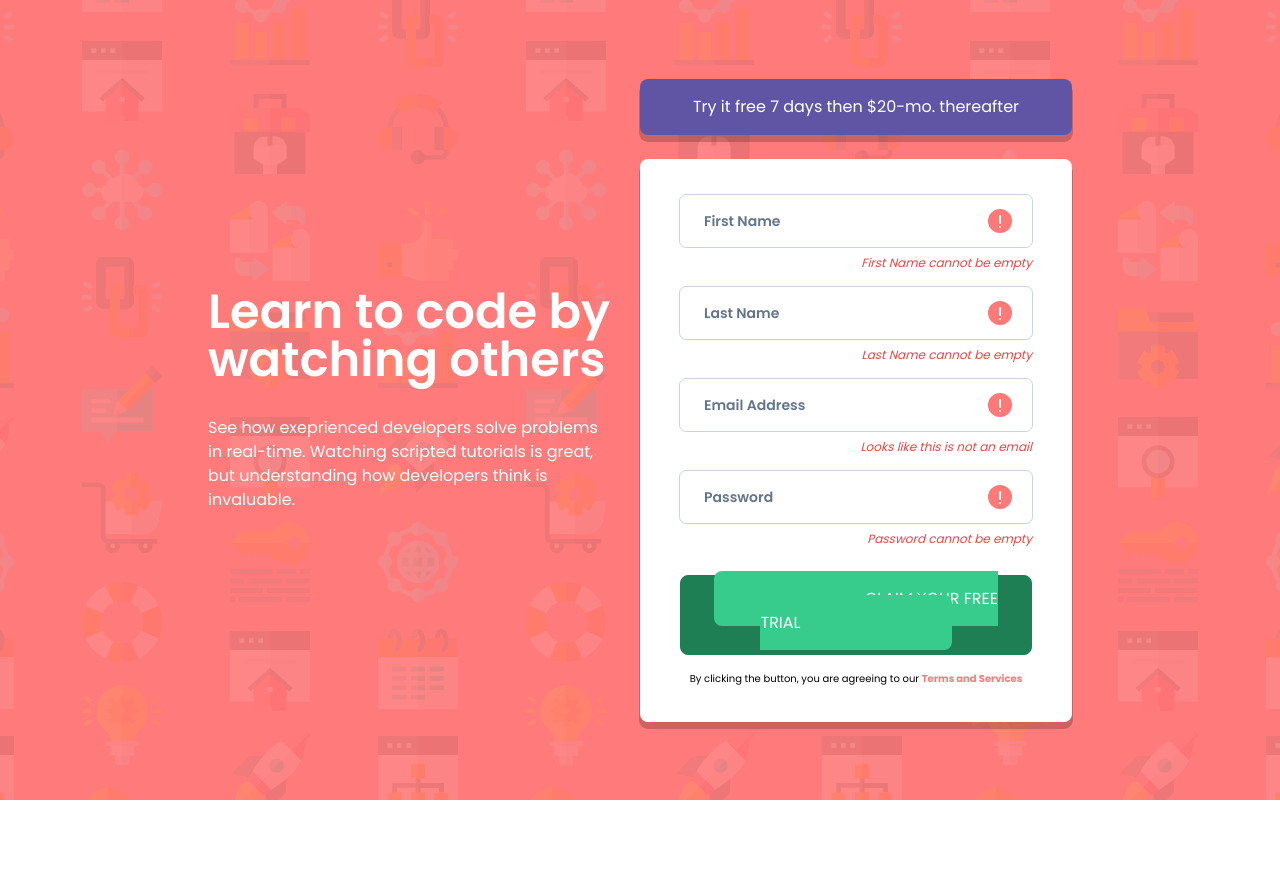
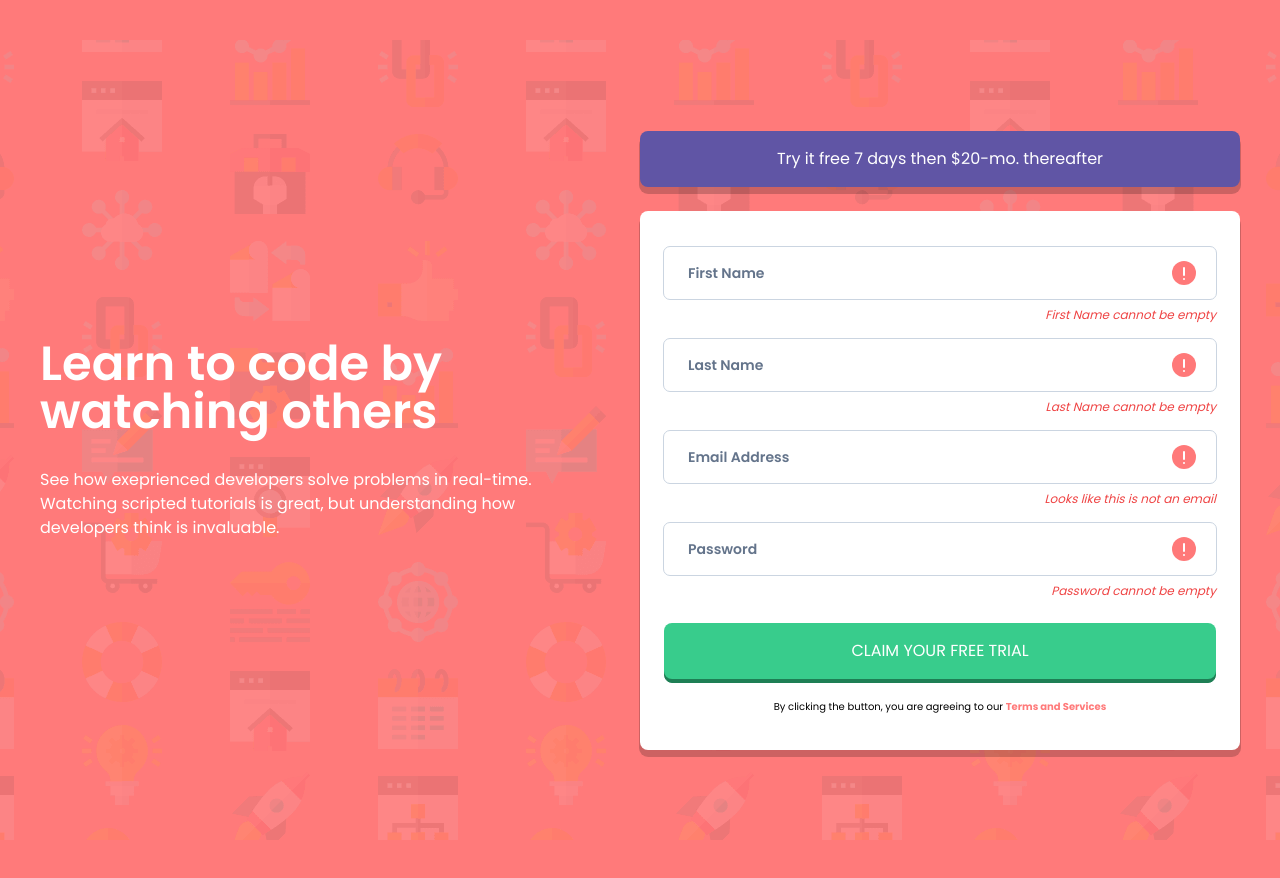
Before and after one commit to Bubblecrown/Sign-up-page, a React (Create React App) app: page / in a window 1280 px wide. Before the commit the page ends 800 px from the top, so only its background shows below. Built offline with nearby package versions, Linux system fonts and the light colour scheme.

Commit message:
fix md responsive min height full and screen

```diff
--- a/src/components/FormComponent.js
+++ b/src/components/FormComponent.js
@@ -6,7 +6,7 @@ export default function FormComponent() {
   const formValidation = ({ handleChange, handleSubmit, values }) => {
     return (
       <form
-        className="py-9 lg:px-10 s:px-6 bg-white rounded-lg shadow-custom-shadow "
+        className="py-9 px-10 s:px-6 bg-white rounded-lg shadow-custom-shadow "
         onSubmit={handleSubmit}
       >
         <div className="form-controls">
@@ -74,13 +74,13 @@ export default function FormComponent() {
         <div>
           <button
             type="submit"
-            className="w-full py-4 text-white rounded-md mb-5 mt-2 relative
+            className="w-full text-white rounded-md mb-5 mt-2 relative
         "
           >
             <div className="absolute h-full bg-[#1e7f55] -bottom-1 border-[#1e7f55] border rounded-lg inset-x-0 px-10 "></div>
-            <span className="relative px-[151px] py-4 bg-[color:var(--Green)] rounded-lg transition transform duration-150 active:translate-y-2 hover:translate-y-1">
+            <div className="relative xl:px-[151px] xl:py-4 lg:py-4 s:px-4 s:py-3  bg-[color:var(--Green)] rounded-lg transition transform duration-150 active:translate-y-1 hover:translate-y-1 s:text-sm lg:text-base">
               CLAIM YOUR FREE TRIAL
-            </span>
+            </div>
           </button>
         </div>
         {/* End 3D button */}
--- a/src/pages/Signup.js
+++ b/src/pages/Signup.js
@@ -3,8 +3,8 @@ import FormComponent from "../components/FormComponent";
 
 export default function Signup() {
   return (
-    <div className=" lg:px-52 sm:px-16 s:px-16 lg:py-0 md:py-20 s:py-16 w-screen h-full bg-[color:var(--Red)] lg:bg-hero-pattern lg:bg-no-repeat sm:h-screen bg-auto bg-center font-font py-0  s:bg-hero-pattern-mobile md:text-left s:text-center">
-      <main className="grid lg:grid-cols-2 lg:h-screen sm:h-full items-center sm:grid-cols-1 lg:gap-0 s:gap-5 ">
+    <div className="px-10 py-10 xl:px-40 lg:px-10 sm:px-16 xl:py-0 lg:py-10 md:py-20 s:py-16 w-full h-full lg:h-full md:h-full md:min-h-screen bg-[color:var(--Red)] lg:bg-hero-pattern lg:bg-no-repeat bg-center font-font s:bg-hero-pattern-mobile s:bg-repeat-y md:text-left text-center">
+      <main className="grid lg:grid-cols-2 sm:grid-cols-1 lg:h-screen sm:h-full content-center items-center  lg:gap-0 s:gap-5 ">
         <section className=" text-white flex flex-col ">
           <h1 className=" text-5xl font-semibold mb-8">
             Learn to code by watching others
--- a/tailwind.config.js
+++ b/tailwind.config.js
@@ -16,7 +16,8 @@ module.exports = {
       "submit-shadow": "0px 2px 0px 1px rgba(0,0,0,0.5)",
     },
     screens: {
-      "s": "375px",
+      'ss': '1px',
+      's': '375px',
       'sm': '640px',
       // => @media (min-width: 640px) { ... }
 
@@ -26,7 +27,7 @@ module.exports = {
       'lg': '1024px',
       // => @media (min-width: 1024px) { ... }
 
-      'xl': '1280px',
+      'xl': '1286px',
       // => @media (min-width: 1280px) { ... }
 
       '2xl': '1536px',
```
